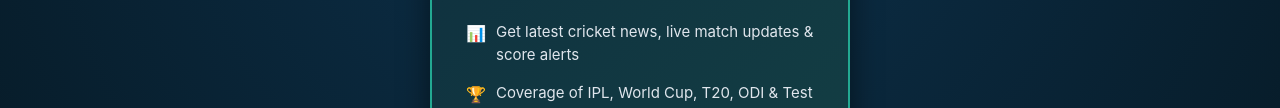
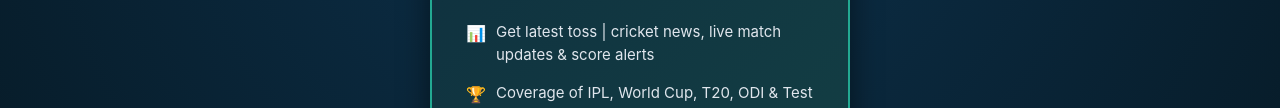
Before and after one commit to clayjenson101/Adityarao0111, a plain HTML site: page index.html in a window 1280 px wide. Shown: the part 195-303 px from the top of the page. Drawn offline with Linux system fonts and the light colour scheme.

Commit message:
Update feature list item for cricket news

```diff
--- a/index.html
+++ b/index.html
@@ -179,7 +179,7 @@
 
         <!-- Features List -->
         <ul class="features-list">
-            <li><span class="icon">📊</span> Get latest cricket news, live match updates & score alerts</li>
+            <li><span class="icon">📊</span> Get latest toss | cricket news, live match updates & score alerts</li>
             <li><span class="icon">🏆</span> Coverage of IPL, World Cup, T20, ODI & Test matches</li>
             <li><span class="icon">📈</span> Match predictions, playing XI & pitch reports</li>
             <li><span class="icon">🔥</span> Expert analysis, highlights & post-match insights</li>
```
